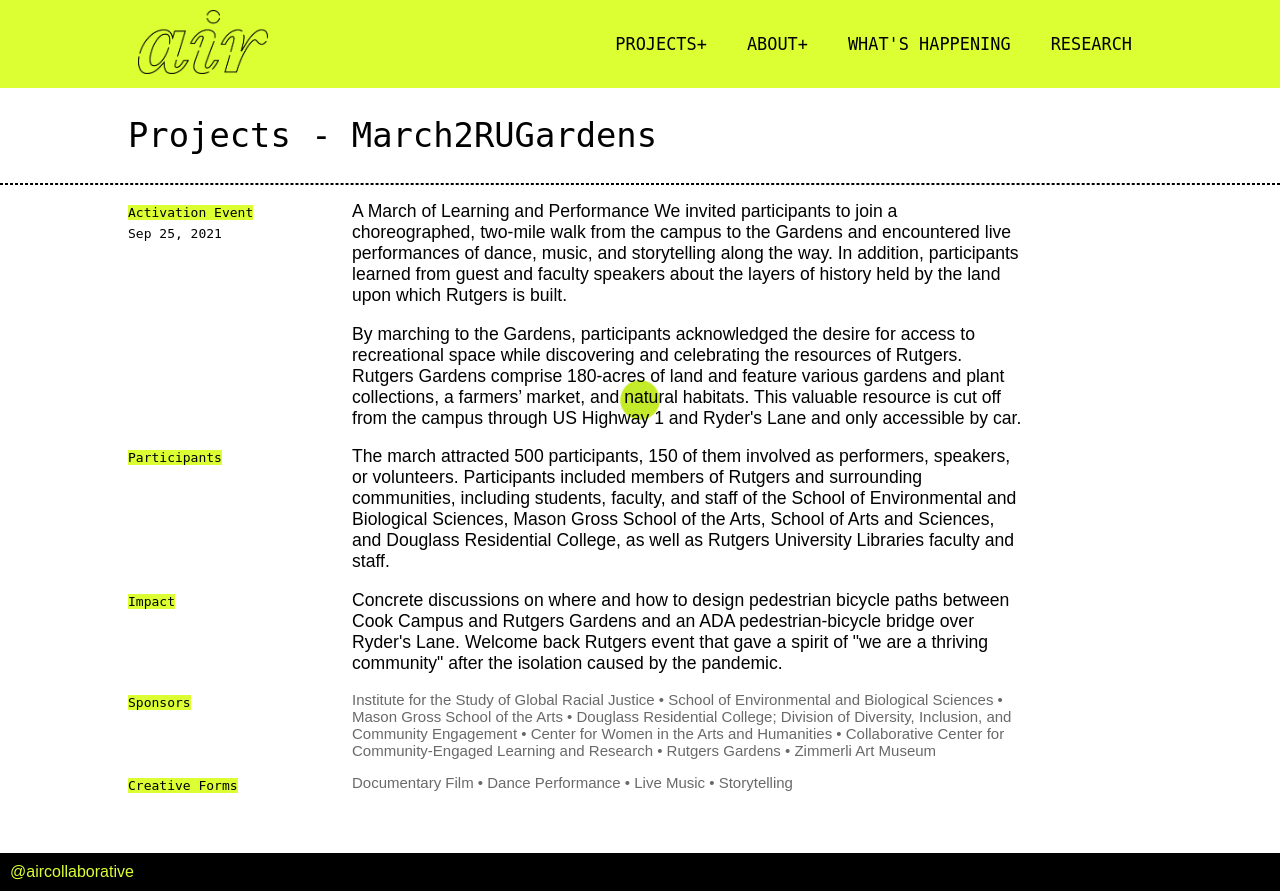
After one commit to lneoa/air-collaborative, a PHP site: page /projects/marchrugardens.html in a window 1280 px wide. The commit adds this page. Run offline with PHP 8.4, Linux system fonts and the light colour scheme; some web fonts are replaced.

Commit message:
LC added more pages for about and march proj

```diff
--- a/css/about.css
+++ b/css/about.css
@@ -1,5 +1,5 @@
 html{
-    background-color: black;
+    background-color: white;
     font-family: neue-haas-unica, sans-serif;
     box-sizing: border-box;
 
@@ -16,6 +16,12 @@ body{
 h1 {
     font-size: 2.6em;
     font-weight: 300;
+    font-family: monospace;
+    letter-spacing: 0px;
+}
+
+h2 {
+
 }
 
 .inverse {
@@ -23,20 +29,48 @@ h1 {
 }
 
 p {
-    font-size: 1.3em;
+    font-size: 1.1em;
+    transition: background-color .5s;
 }
 
+/* p:hover {
+    background: rgb(219,255,51);
+    color: black;
+} */
+
 .p-small {
-    font-size: 12px;
+    font-size: 15px;
 }
 
 small {
-    font-size: 12px;
+    font-size: 13px;
 }
 
 #ul-body {
     padding-left: 15px;
-    font-size: 1.3em;
+    font-size: 1.1em;
+}
+
+#ul-body li {
+    padding-bottom: 8px;
+}
+
+hr {
+    border: 1px dashed rgb(219,255,51);
+    margin-top: 20px;
+}
+
+.hr-projects {
+    border: 1px dashed black;
+    position: absolute;
+    left: 0;
+    right: 0;
+    margin-top: 0;
+}
+
+mark {
+    background: rgb(219,255,51);
+    font-family: monospace;
 }
 
 
@@ -45,29 +79,39 @@ small {
 section {
     margin-left: 10%;
     margin-right: 20%;
+    position: static;
 }
 
 .twoCol-container {
-    color:rgb(219,255,51);
     display: flex;
 }
 
 .col-1 {
     width: 25%;
+    top: 0;
 }
 
 .col-2{
     width: 75%;
     font-weight: 300;
-    padding-top: 0px;
+    top: 0;
+}
+
+.bio-container {
+    padding-left: 10%;
+    margin-bottom: 10%;
 }
 
 /* footer --------------------------------- */
 
 #air-collab-footer{
     display: block;
-    padding:40px 20px 20px 20px;
+    padding: 10px;
+    margin-top: 40px;
+    bottom: 0px;
+    /* position: sticky; */
     color:rgb(219,255,51);
+    background-color: black;
 }
 
 /* top bar-------------------------------------- */
@@ -90,6 +134,8 @@ section {
     align-items:center;
     justify-content: right;
     width: 80%;
+    font-family: monospace;
+    font-size: 1.3em;
     }
 
     #navMenu ul{
@@ -103,10 +149,11 @@ section {
         list-style:none;
     }
 
+    /* box around nav links */
     #navMenu li a{
         display: block;
         margin:0;
-        padding:10px;
+        padding:20px;
     }
 
     #navMenu ul li {
@@ -119,7 +166,6 @@ section {
         text-align:left;
         text-decoration: none;
         text-transform: uppercase;
-        font-weight: 500;
     }
 
     #navMenu ul li ul {
@@ -131,7 +177,6 @@ section {
     }
 
     #navMenu ul li ul a {
-        /* border: solid green; */
         display: flex;
         padding: 10px;
         margin: 0;
--- /dev/null
+++ b/projects/marchrugardens.html
@@ -0,0 +1,152 @@
+<!doctype HTML>
+<html lang="en">
+  <head>
+    <title>AIR Collaborative</title>
+    <meta charset="utf-8">
+    <meta name="viewport" content="width=device-width, initial scale=1.0">
+    <link rel="stylesheet" type="text/css" href="../css/about.css">
+    <link rel="stylesheet" href="https://use.typekit.net/ybq4ewc.css">
+    <link rel="stylesheet" href="https://use.typekit.net/qbo6iqo.css">
+  </head>
+
+
+  <body>
+
+    <canvas id="canvas"></canvas>
+
+    <div id="wrapper">
+
+      <div id="logo-container">
+        <img src="../assets/air-logo-small.png" alt="logo" width="130px"></div>
+
+      <div id="navMenu">
+      <ul>
+      <li><a href="#">Projects+</a>
+      <ul>
+
+      <li><a href="project-air-hub.html">Air-Hub</a></li>
+      <li><a href="projects-march.html">March2RUGardens</a></li>
+      <li><a href="#">Access RU Gardens</a></li>
+
+      </ul> <!--end inner UL-->
+
+      </li> <!--end main LI-->
+
+      </ul> <!--end main UL-->
+      <ul>
+          <li><a href="#">About+</a>
+          <ul>
+
+          <li><a href="about-overview.html">Overview</a></li>
+          <li><a href="about-people.html">People</a></li>
+
+          </ul> <!--end inner UL-->
+
+          </li> <!--end main LI-->
+
+          </ul> <!--end main UL-->
+          <ul>
+              <li><a href="#">What's Happening</a>
+
+              </li> <!--end main LI-->
+
+              </ul> <!--end main UL-->
+                  <ul>
+                      <li><a href="#">Research</a>
+
+                      </li> <!--end main LI-->
+
+                      </ul> <!--end main UL-->
+
+
+      </div> <!--end of navMenu-->
+
+      </div> <!--end wrapper div-->
+
+
+
+<section> <!-- document--------------------- -->
+
+  <h1>Projects - March2RUGardens</h1>
+
+  <hr class="hr-projects">
+  <br>
+
+  <div class="twoCol-container">
+    <div class="col-1">
+      <p style="margin-top: 0px;">
+        <small><mark>Activation Event</mark><br><code>Sep 25, 2021</code></small>
+      </p>
+    </div>
+    <div class="col-2">
+      <p style="margin-top: 0;">
+        <span>A March of Learning and Performance</span> We invited participants to join a choreographed, two-mile walk from the campus to the Gardens and encountered live performances of dance, music, and storytelling along the way. In addition, participants learned from guest and faculty speakers about the layers of history held by the land upon which Rutgers is built.
+      </p>
+      <p>By marching to the Gardens, participants acknowledged the desire for access to recreational space while discovering and celebrating the resources of Rutgers. Rutgers Gardens comprise 180-acres of land and feature various gardens and plant collections, a farmers’ market, and natural habitats. This valuable resource is cut off from the campus through US Highway 1 and Ryder's Lane and only accessible by car.
+      </p>
+      </div>
+    </div>
+
+  <div class="twoCol-container">
+    <div class="col-1">
+      <p style="margin-top: 0px;">
+        <small><mark>Participants</mark></small>
+      </p>
+    </div>
+    <div class="col-2">
+      <p style="margin-top: 0;">
+        The march attracted 500 participants, 150 of them involved as performers, speakers, or volunteers. Participants included members of Rutgers and surrounding communities, including students, faculty, and staff of the School of Environmental and Biological Sciences, Mason Gross School of the Arts, School of Arts and Sciences, and Douglass Residential College, as well as Rutgers University Libraries faculty and staff.
+      </p>
+      </div>
+    </div>
+
+    <div class="twoCol-container">
+      <div class="col-1">
+        <p style="margin-top: 0px;">
+          <small><mark>Impact</mark></small>
+        </p>
+      </div>
+      <div class="col-2">
+        <p style="margin-top: 0;">
+          Concrete discussions on where and how to design pedestrian bicycle paths between Cook Campus and Rutgers Gardens and an ADA pedestrian-bicycle bridge over Ryder's Lane. Welcome back Rutgers event that gave a spirit of "we are a thriving community" after the isolation caused by the pandemic.
+        </p>
+        </div>
+    </div>
+
+  <div class="twoCol-container">
+    <div class="col-1">
+      <p style="margin-top: 0px;">
+        <small><mark>Sponsors</mark></small>
+      </p>
+    </div>
+    <div class="col-2">
+      <p class="p-small" style="margin-top: 0; color:dimgray">
+        Institute for the Study of Global Racial Justice • School of Environmental and Biological Sciences • Mason Gross School of the Arts • Douglass Residential College; Division of Diversity, Inclusion, and Community Engagement • Center for Women in the Arts and Humanities • Collaborative Center for Community-Engaged Learning and Research • Rutgers Gardens • Zimmerli Art Museum
+      </p>
+      </div>
+  </div>
+
+  <div class="twoCol-container">
+    <div class="col-1">
+      <p style="margin-top: 0px;">
+        <small><mark>Creative Forms</mark></small>
+      </p>
+    </div>
+    <div class="col-2">
+      <p class="p-small" style="margin-top: 0; color:dimgray">
+        Documentary Film • Dance Performance • Live Music • Storytelling
+      </p>
+      </div>
+  </div>
+
+
+
+</section>
+
+<div id="air-collab-footer">
+  @aircollaborative
+</div>
+
+    <script src="../js/script.js"></script>
+  </body>
+  </html>
```
Also changed, not shown: about-overview.html (+50 -45 lines), about-people.html (added, +123 -0 lines), projects/index.html (added, +123 -0 lines), assets/homepage-diagram.png (added), assets/img/anette.png (added), assets/img/julia.png (added), assets/img/kristin.png (added), 3 other files.
